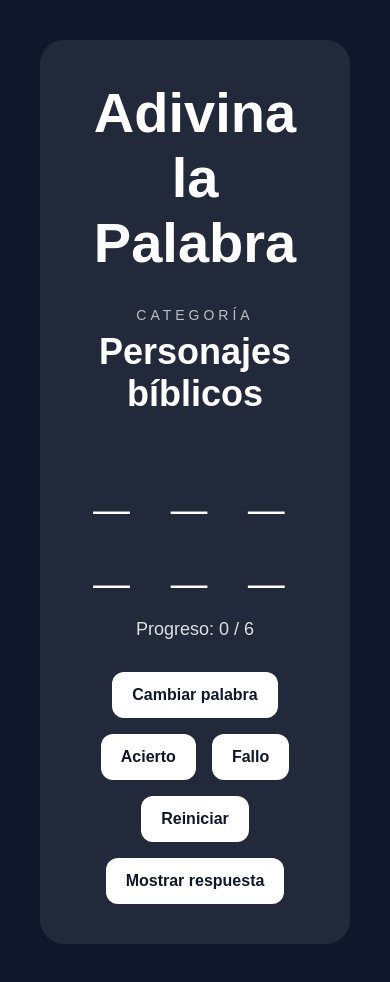
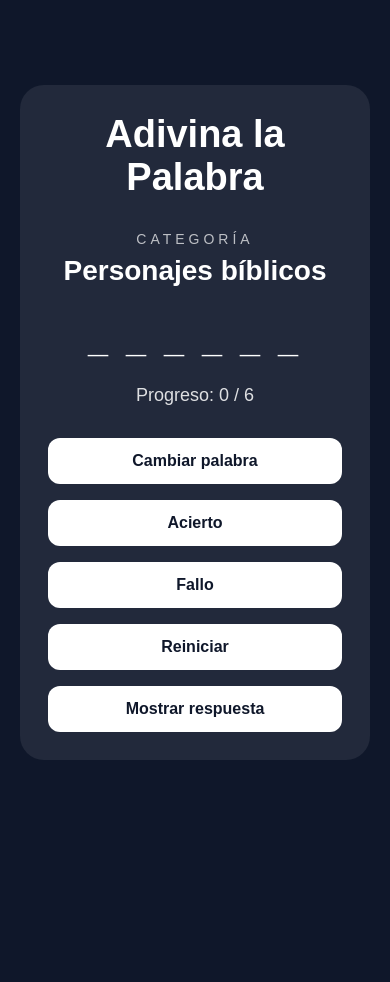
Before and after one commit to renegrb/adivina-palabra-adolescentes, a React (Vite) app: page / in a window 390 px wide. After the commit the page ends 844 px from the top, so only its background shows below. Built offline with nearby package versions, Linux system fonts and the light colour scheme.

Commit message:
Improve responsive layout

```diff
--- a/src/index.css
+++ b/src/index.css
@@ -46,10 +46,11 @@ body {
 }
 
 .hidden-word {
-  font-size: 64px;
+  font-size: clamp(36px, 7vw, 64px);
   font-weight: bold;
-  letter-spacing: 12px;
+  letter-spacing: clamp(4px, 1vw, 12px);
   margin-bottom: 24px;
+  word-break: break-word;
 }
 
 .buttons {
@@ -82,3 +83,25 @@ body {
   opacity: 0.85;
   margin-top: 16px;
 }
+
+@media (max-width: 600px) {
+  .app {
+    padding: 20px;
+  }
+
+  .game-card {
+    padding: 28px;
+  }
+
+  .title {
+    font-size: 38px;
+  }
+
+  .category {
+    font-size: 28px;
+  }
+
+  .game-button {
+    width: 100%;
+  }
+}
```
